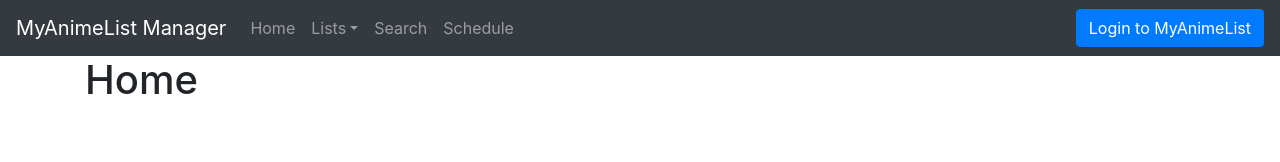
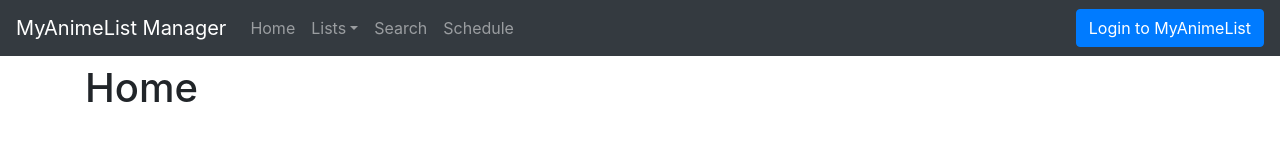
Before and after one commit to MarcusChok110/MAL-Manager-Client, a React (Create React App) app: page / in a window 1280 px wide. Shown: the top 162 px of the page. Built offline with nearby package versions, Linux system fonts and the light colour scheme.

Commit message:
git status Add margin below Navbar

```diff
--- a/src/App.js
+++ b/src/App.js
@@ -31,7 +31,7 @@
   return (
     <div>
       <Navbar user={user} setUser={setUser} />
-      <div className="container">
+      <div className="container mt-2">
         <Router>
           <div className="App">
             <Switch>
```
